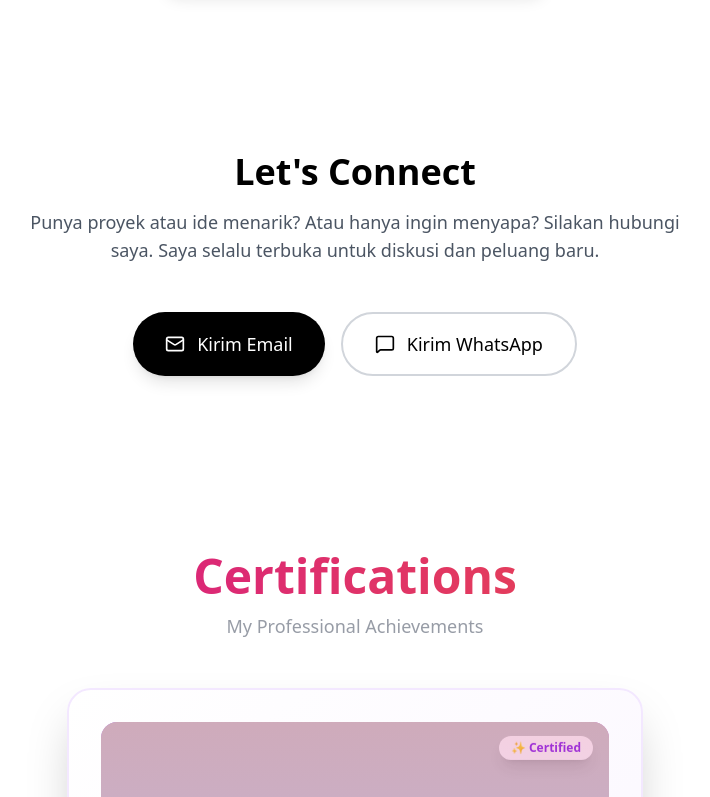
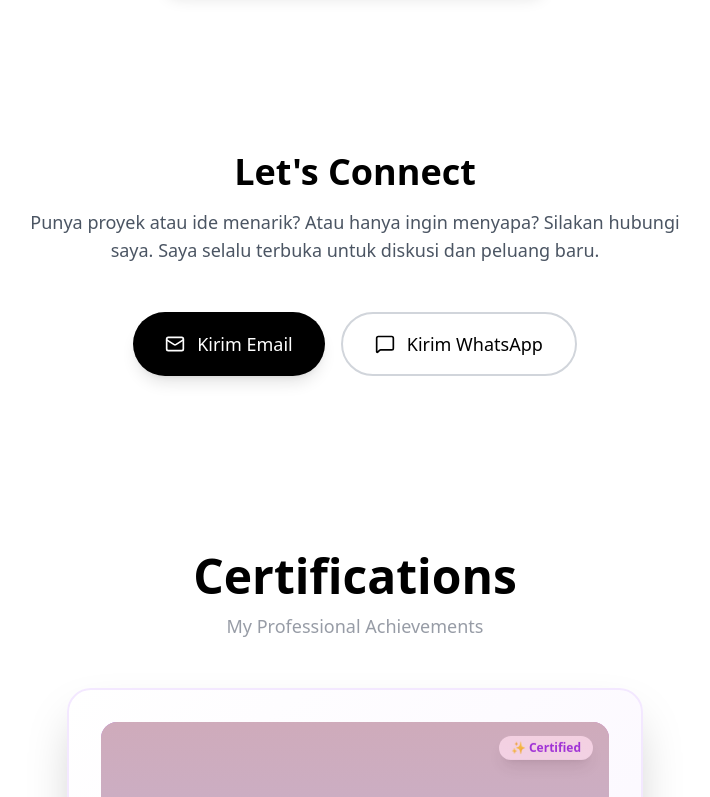
Before and after one commit to safrizalrahman46/SafPorto, a React (Vite) app in the folder my-portfolio/: page / in a window 1280 px wide. Shown: the part 3793-4590 px from the top of the page, without its empty margins (285-995 px from the left). Built offline with nearby package versions, Linux system fonts and the light colour scheme.

Commit message:
(update) menambahkan restore scrolling dan refresh

```diff
--- a/my-portfolio/src/App.jsx
+++ b/my-portfolio/src/App.jsx
@@ -10,6 +10,7 @@ import Footer from './components/Footer';
 import Preloader from './components/Preloader';
 import Certification from './components/Certification';
 
+// Ikon-ikon ini diimpor di sini
 import { Mail, Linkedin, Instagram, MessageSquare, Dribbble, Github } from 'lucide-react';
 
 function App() {
@@ -17,22 +18,34 @@ function App() {
   const [isFading, setIsFading] = useState(false);
 
   useEffect(() => {
-    // PERUBAHAN TIMER:
-    // Setelah 2 detik, mulai proses fade-out
+    // --- PERBAIKAN UNTUK SCROLL RESTORATION ---
+    // 1. Memberi tahu browser untuk tidak menyimpan posisi scroll
+    if ('scrollRestoration' in window.history) {
+      window.history.scrollRestoration = 'manual';
+    }
+    // ------------------------------------------
+
+    // Timer fade-out Anda (tidak diubah)
     const fadeTimer = setTimeout(() => {
       setIsFading(true);
     }, 2000); // 2 detik
 
-    // Setelah 3 detik (2s loading + 1s fade), hilangkan preloader
+    // Timer untuk menghilangkan preloader (tidak diubah)
     const loadTimer = setTimeout(() => {
       setIsLoading(false);
+
+      // --- PERBAIKAN UNTUK SCROLL RESTORATION ---
+      // 2. Memaksa halaman untuk scroll ke paling atas
+      window.scrollTo(0, 0);
+      // ------------------------------------------
+
     }, 3000); // 3 detik
 
     return () => {
       clearTimeout(fadeTimer);
       clearTimeout(loadTimer);
     };
-  }, []);
+  }, []); // <-- Array kosong ini memastikan useEffect hanya berjalan sekali saat reload
 
   return (
     <div className="min-h-screen bg-white">
@@ -51,7 +64,7 @@ function App() {
       <Certification />
       <Footer />
 
-      {/* Sidebar Sosial Media */}
+      {/* Sidebar Sosial Media (tidak diubah) */}
       <div className="fixed right-6 top-1/2 transform -translate-y-1/2 flex flex-col space-y-4 z-40 hidden md:flex">
         <a
           href="#"
--- a/my-portfolio/src/components/Certification.jsx
+++ b/my-portfolio/src/components/Certification.jsx
@@ -75,9 +75,10 @@ export default function Certification() {
     <section className="py-20 px-4 sm:px-6 lg:px-8 max-w-7xl mx-auto overflow-hidden">
       {/* Header dengan animasi fade in dari atas */}
       <div className="text-center mb-12 animate-fadeInDown">
-        <h2 className="text-5xl font-extrabold mb-3 bg-gradient-to-r from-purple-600 via-pink-600 to-orange-500 bg-clip-text text-transparent animate-gradient">
-          Certifications
-        </h2>
+  <h2 className="text-5xl font-extrabold mb-3 text-black">
+  Certifications
+</h2>
+
         <p className="text-gray-500 text-lg animate-pulse">My Professional Achievements</p>
       </div>
 
```
